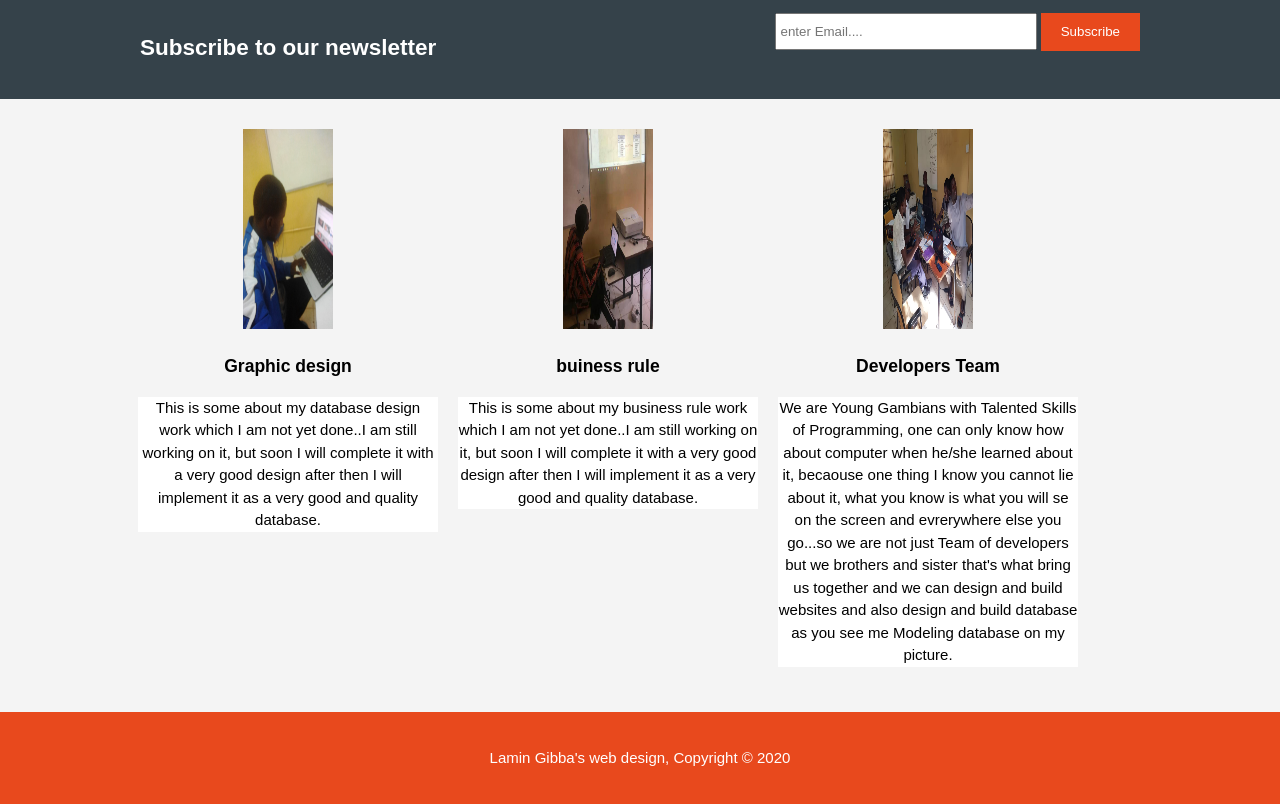
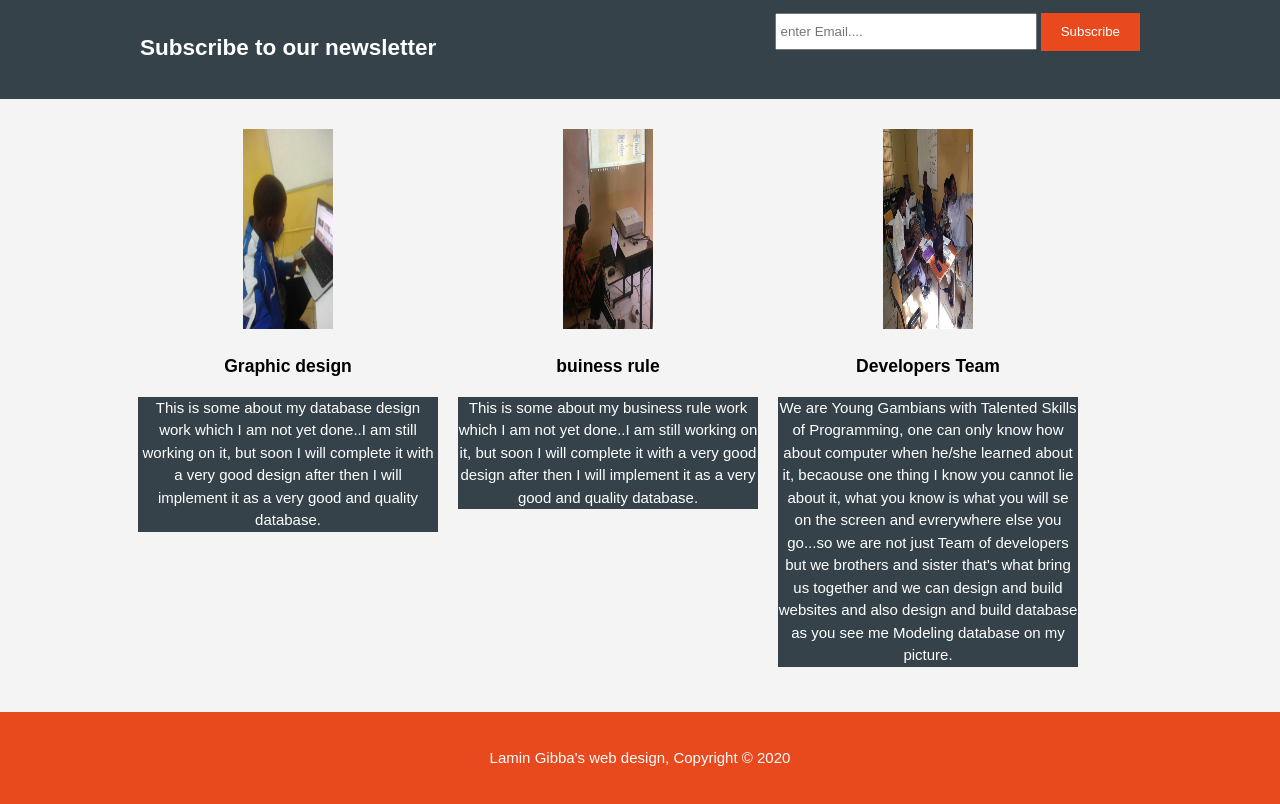
Before and after one commit to Lamin-Gibba/Responsive-website, a plain HTML site: page index.html in a window 1280 px wide. Shown: the part 298-1102 px from the top of the page. Drawn offline with Linux system fonts and the light colour scheme.

Commit message:
Update style.css

```diff
--- a/style.css
+++ b/style.css
@@ -134,8 +134,8 @@ header nav{
 
     #boxes p{
         width: 300px;
-        background-color: white;
-        color: black;
+        background-color: #35424a;
+        color: #ffffff;
     }
 
     #boxes .box{
```
